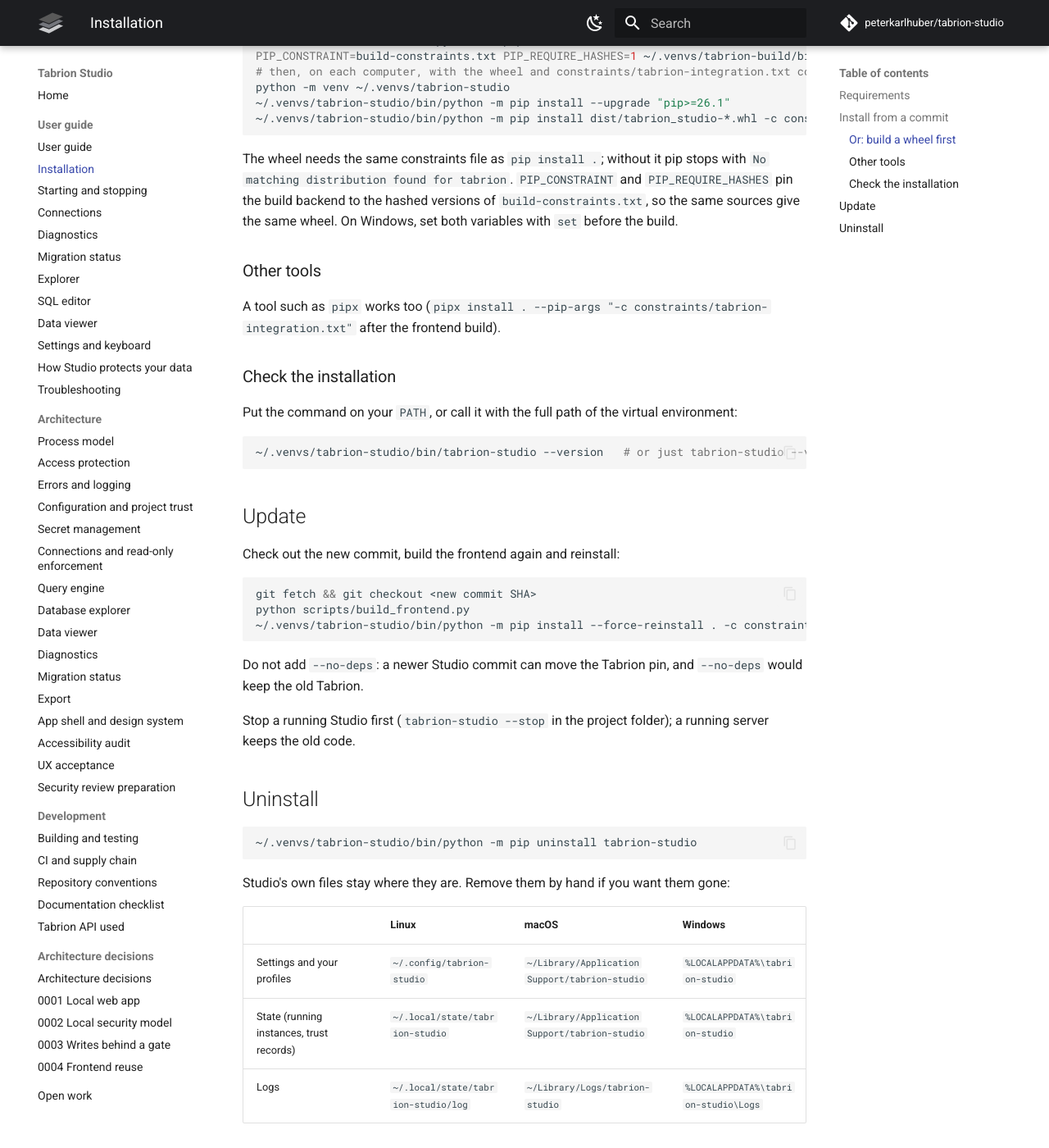
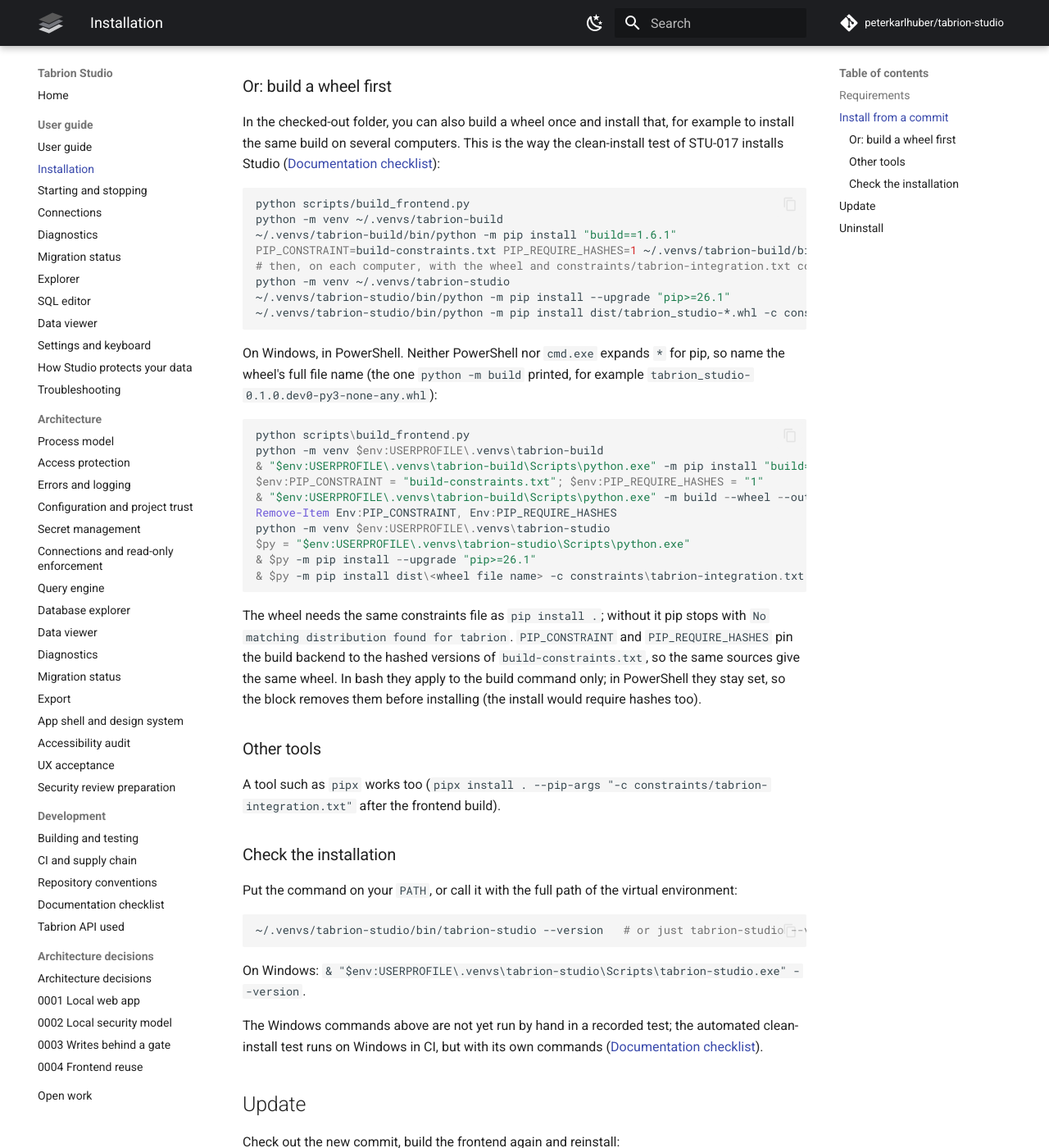
Before and after one commit to peterkarlhuber/tabrion-studio, an MkDocs documentation site: the page built from docs/guide/installation.md, in a window 1280 px wide and 1400 px high, scrolled down 1399 px. Shown: the whole window at 82% size. Built offline with MkDocs 1.6.1 and Material for MkDocs 9.7.7, drawn with Linux system fonts in a browser that asks for light colours; comment, search, counter and statistics services are not loaded; some of the changed text lies outside the part shown.

Commit message:
STU-017 docs review fixes (stu-017-docs-review.md L-1..L-5, I-1, I-2, I-4, I-5)
- troubleshooting: npm only warns (EBADENGINE) for an old Node; the hatch
  build message quoted exactly
- installation: minimum OS versions (03 §4.6), PowerShell blocks for
  Windows without relying on a `*` glob; README sentence adjusted
- security: programs running as you are not kept out; Studio 0.1 has no
  write path (no mechanism claimed)
- smoke_wheel.py: the sign-in link is hidden on every output path; the
  sign-in request fails with a smoke: message
- test_user_guide.py: every fence is scanned, the fence languages are fixed
- checklist D-1, D-4, D-10, D-22 and TD-023 updated (pipx/uv for 1.0)

Co-Authored-By: Claude Opus 5.5 <noreply@anthropic.com>
Claude-Session: https://claude.ai/code/session_011tY7TC7Nu5VGro3DJGJcv8

````diff
--- a/docs/guide/installation.md
+++ b/docs/guide/installation.md
@@ -5,7 +5,8 @@ the commit SHA is the version you pin (owner decision 2026-11-08).
 
 ## Requirements
 
-- Python 3.11 or later, on Linux, macOS or Windows.
+- Python 3.11 or later, on Linux with glibc, macOS 13 or later, or Windows 10 or later. CI tests the current
+  Ubuntu, macOS and Windows runners; older versions in this range are not tested.
 - To **build** the frontend once: Node.js 22.22 or later with npm. Studio itself runs without Node.
 - A current Chrome, Edge, Firefox or Safari.
 - Optional: an operating system keyring (macOS Keychain, Windows Credential Manager, Secret Service or KWallet on
@@ -21,9 +22,21 @@ cd tabrion-studio
 git checkout <commit SHA>
 python scripts/build_frontend.py      # npm ci + npm run build; copies the frontend into the package
 python -m venv ~/.venvs/tabrion-studio
-# Windows: %USERPROFILE%\.venvs\tabrion-studio\Scripts\python
 ~/.venvs/tabrion-studio/bin/python -m pip install --upgrade "pip>=26.1"
 ~/.venvs/tabrion-studio/bin/python -m pip install . -c constraints/tabrion-integration.txt
+```
+
+On Windows, in PowerShell (the virtual environment's programs are in `Scripts`, not `bin`):
+
+```powershell
+git clone https://github.com/peterkarlhuber/tabrion-studio.git
+cd tabrion-studio
+git checkout <commit SHA>
+python scripts\build_frontend.py
+python -m venv $env:USERPROFILE\.venvs\tabrion-studio
+$py = "$env:USERPROFILE\.venvs\tabrion-studio\Scripts\python.exe"
+& $py -m pip install --upgrade "pip>=26.1"
+& $py -m pip install . -c constraints\tabrion-integration.txt
 ```
 
 Tabrion is not on PyPI either. `constraints/tabrion-integration.txt` pins the Tabrion commit this Studio commit is
@@ -57,10 +70,26 @@ python -m venv ~/.venvs/tabrion-studio
 ~/.venvs/tabrion-studio/bin/python -m pip install dist/tabrion_studio-*.whl -c constraints/tabrion-integration.txt
 ```
 
+On Windows, in PowerShell. Neither PowerShell nor `cmd.exe` expands `*` for pip, so name the wheel's full file name
+(the one `python -m build` printed, for example `tabrion_studio-0.1.0.dev0-py3-none-any.whl`):
+
+```powershell
+python scripts\build_frontend.py
+python -m venv $env:USERPROFILE\.venvs\tabrion-build
+& "$env:USERPROFILE\.venvs\tabrion-build\Scripts\python.exe" -m pip install "build==1.6.1"
+$env:PIP_CONSTRAINT = "build-constraints.txt"; $env:PIP_REQUIRE_HASHES = "1"
+& "$env:USERPROFILE\.venvs\tabrion-build\Scripts\python.exe" -m build --wheel --outdir dist
+Remove-Item Env:PIP_CONSTRAINT, Env:PIP_REQUIRE_HASHES
+python -m venv $env:USERPROFILE\.venvs\tabrion-studio
+$py = "$env:USERPROFILE\.venvs\tabrion-studio\Scripts\python.exe"
+& $py -m pip install --upgrade "pip>=26.1"
+& $py -m pip install dist\<wheel file name> -c constraints\tabrion-integration.txt
+```
+
 The wheel needs the same constraints file as `pip install .`; without it pip stops with `No matching distribution
 found for tabrion`. `PIP_CONSTRAINT` and `PIP_REQUIRE_HASHES` pin the build backend to the hashed versions of
-`build-constraints.txt`, so the same sources give the same wheel. On Windows, set both variables with `set` before
-the build.
+`build-constraints.txt`, so the same sources give the same wheel. In bash they apply to the build command only; in
+PowerShell they stay set, so the block removes them before installing (the install would require hashes too).
 
 ### Other tools
 
@@ -75,6 +104,11 @@ Put the command on your `PATH`, or call it with the full path of the virtual env
 ~/.venvs/tabrion-studio/bin/tabrion-studio --version   # or just tabrion-studio --version once it is on your PATH
 ```
 
+On Windows: `& "$env:USERPROFILE\.venvs\tabrion-studio\Scripts\tabrion-studio.exe" --version`.
+
+The Windows commands above are not yet run by hand in a recorded test; the automated clean-install test runs on
+Windows in CI, but with its own commands ([Documentation checklist](../development/docs-checklist.md)).
+
 ## Update
 
 Check out the new commit, build the frontend again and reinstall:
@@ -84,6 +118,8 @@ git fetch && git checkout <new commit SHA>
 python scripts/build_frontend.py
 ~/.venvs/tabrion-studio/bin/python -m pip install --force-reinstall . -c constraints/tabrion-integration.txt
 ```
+
+On Windows, use `& $py -m pip install --force-reinstall . -c constraints\tabrion-integration.txt` with `$py` as above.
 
 Do not add `--no-deps`: a newer Studio commit can move the Tabrion pin, and `--no-deps` would keep the old Tabrion.
 
````
Also changed, not shown: CHANGELOG.md (+2 -1 lines), README.md (+2 -1 lines), docs/TODO.md (+6 -1 lines), docs/development/docs-checklist.md (+4 -4 lines), docs/guide/security.md (+7 -5 lines), docs/guide/troubleshooting.md (+2 -2 lines), 2 other files.
